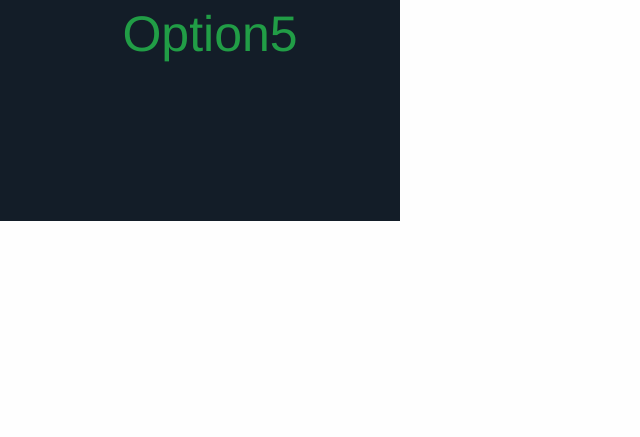
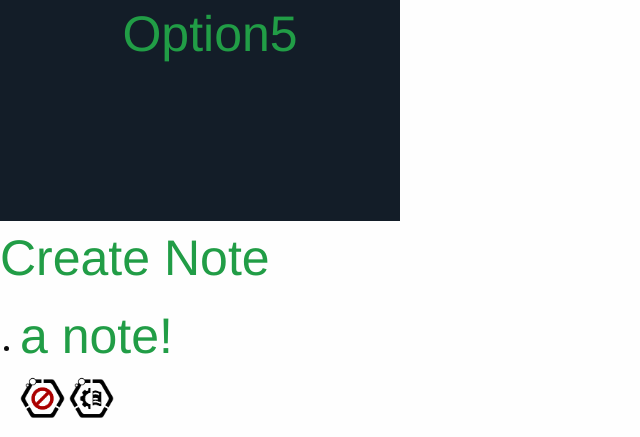
Before and after one commit to SebastianKurp/GroupLMU, a Django app: page /notes/ in a window 1280 px wide. Shown: the part 1441-1878 px from the top of the page, without its empty margins (0-640 px from the left). Before the commit the page ends 1662 px from the top, so only its background shows below. Run offline with Django 3.2, Linux system fonts and the light colour scheme; data comes from the database, SQL or seed files in the repository.

Commit message:
Adjusted base template & index so that you can create a note and still have nav bar. They are stacked at the moment though & not aligned as they should be.

```diff
--- a/testweb/notes/templates/notes/base.html
+++ b/testweb/notes/templates/notes/base.html
@@ -12,7 +12,7 @@
 </head>
 
 <body>
-    {% block note_body %}
+    {% block nav_bars %}
     <!-- <div class="title-bar" data-responsive-toggle="responsive-menu" data-hide-for="medium">
             <button class="menu-icon" type="button" data-toggle="responsive-menu"></button>
             <div class="title-bar-title">Menu</div>
@@ -54,8 +54,10 @@
             <li class="Click "><a href="# ">Option5</a></li>
         </ul>
     </div>
-
-
     {% endblock %}
+    <div class="notes">
+    {% block note_body %}
+    {% endblock %}
+        </div>
 </body>
 </html>
--- a/testweb/notes/templates/notes/index.html
+++ b/testweb/notes/templates/notes/index.html
@@ -1,8 +1,9 @@
-{% extends 'notes/base.html' %}
+{% include 'notes/base.html' %}
 {% load staticfiles %}
 <!--Load path to static files-->
-
-{% block body %}
+{% block nav_bars %}
+{% endblock %}
+{% block note_body %}
 <a href="{% url 'notes:note-create' %}">
     <span class="add_note"> Create Note</span>
 </a>
@@ -23,6 +24,7 @@
                 <button type="submit">
                 <img src="{% static 'notes/images/edit.png' %}" width="45" />
                 </button>
+            </form>
         </li>
         {% endfor %}
     </ul>
```
